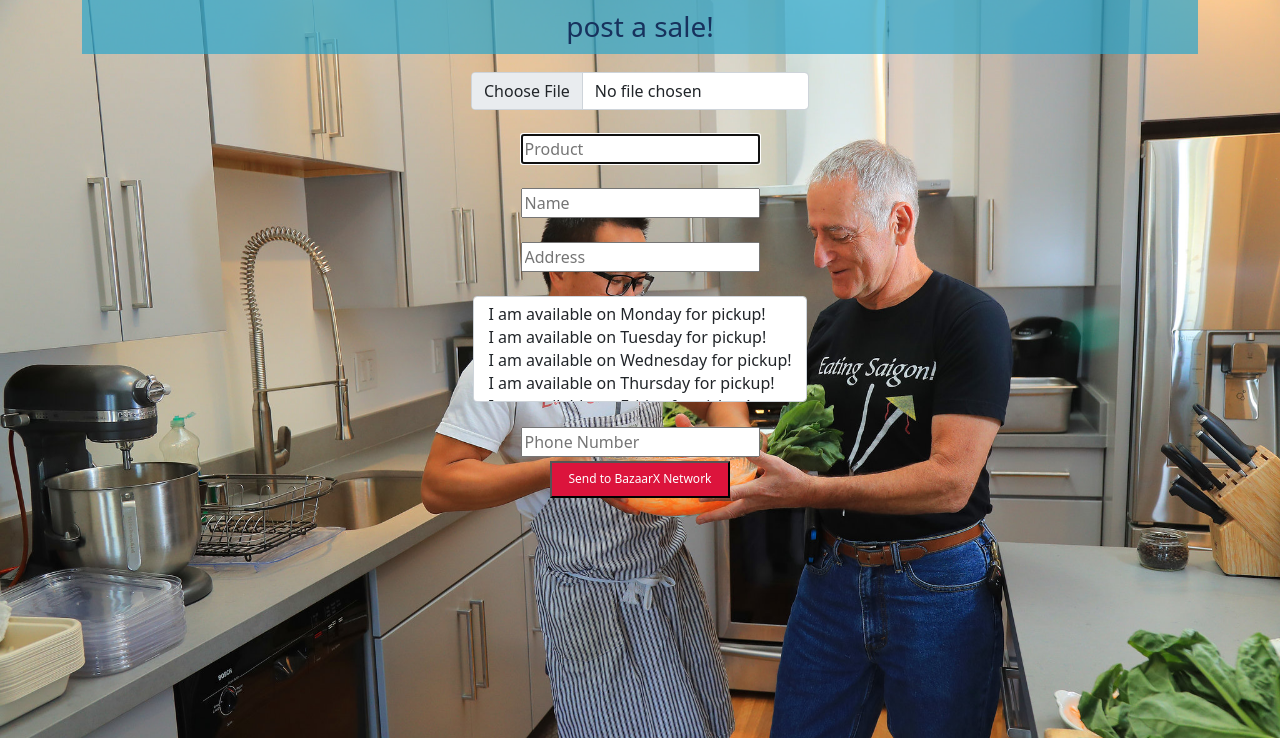
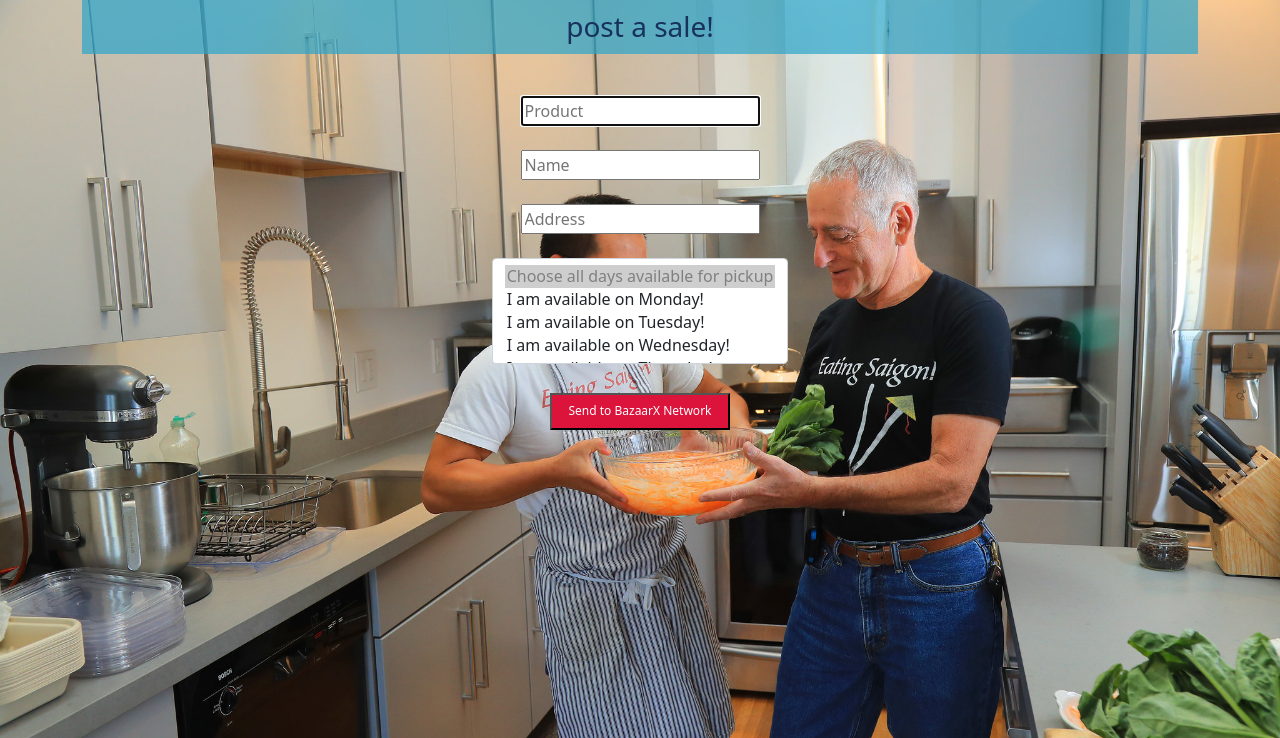
Before and after one commit to kushalc03/bazaarx, a Python web app: template templates/sale.html in a window 1280 px wide. Shown: the top 738 px of the page. Run offline with Jinja, Linux system fonts and the light colour scheme; the template is opened without the code that fills it, so the values that code supplies are empty; some libraries are stand-ins or nearby versions.

Commit message:
Working on the PHP

```diff
--- a/static/css/style.css
+++ b/static/css/style.css
@@ -43,7 +43,7 @@ ul li{
     -moz-animation: fadeIn linear 3s;
     -o-animation: fadeIn linear 3s;
     -ms-animation: fadeIn linear 3s;
-    width: 25%;
+    width: 30%;
 }
 
 @keyframes fadeIn {
--- a/templates/base.html
+++ b/templates/base.html
@@ -10,6 +10,11 @@
     <!-- http://getbootstrap.com/docs/5.1/ -->
     <link crossorigin="anonymous" href="https://cdn.jsdelivr.net/npm/bootstrap@5.1.3/dist/css/bootstrap.min.css" integrity="sha384-1BmE4kWBq78iYhFldvKuhfTAU6auU8tT94WrHftjDbrCEXSU1oBoqyl2QvZ6jIW3" rel="stylesheet">
     <script crossorigin="anonymous" src="https://cdn.jsdelivr.net/npm/bootstrap@5.1.3/dist/js/bootstrap.bundle.min.js" integrity="sha384-ka7Sk0Gln4gmtz2MlQnikT1wXgYsOg+OMhuP+IlRH9sENBO0LRn5q+8nbTov4+1p"></script>
+    <script src="//cdnjs.cloudflare.com/ajax/libs/jquery/2.1.1/jquery.min.js" data-semver="2.1.1" data-require="jquery@*"></script>
+    <script src="//netdna.bootstrapcdn.com/bootstrap/3.1.1/js/bootstrap.min.js" data-semver="3.1.1" data-require="bootstrap@3.1.1"></script>
+    <script src="//cdnjs.cloudflare.com/ajax/libs/jquery-mockjax/1.5.3/jquery.mockjax.min.js"></script>
+    <script src="https://ajax.googleapis.com/ajax/libs/jquery/1.11.0/jquery.min.js"></script>
+
 
     <!-- https://favicon.io/emoji-favicons/money-bag/ -->
     <link href="static/css/style.css?<?php echo filemtime('static/css/style.css') ?>" rel="stylesheet">
--- a/templates/sale.html
+++ b/templates/sale.html
@@ -1,6 +1,7 @@
 {% extends "base.html" %}
 
 {% block content %}
+
 <div class="column is-4 is-offset-4">
     <h3 class="title">post a sale!</h3>
         {% with messages = get_flashed_messages() %}
@@ -10,40 +11,100 @@
             </div>
         {% endif %}
         {% endwith %}
-        <form method="POST" action="/sale">
+        <form id="saleform" role="form" method="POST">
                 <div class="center_norm">
-                    <input type="file" class="form-control form-control-inline" id="customFile" />
-            <br>
+                    <!-- <input type="file" accept='image/*' class="form-control form-control-inline" id="customFile" />
+                    <img id='output' style="height:100px; width:100px;">
+            <br> -->
             <br>
                 <div class="control">
-                    <input class="input is-large" type="input" name="product" placeholder="Product" autofocus="">
+                    <input class="input is-large" type="input" name="product" placeholder="Product" id="product" autofocus="">
                 </div>
             <br>
                 <div class="control">
-                    <input class="input is-large" type="input" name="name" placeholder="Name" autofocus="">
+                    <input class="input is-large" type="input" name="name" placeholder="Name" id="name" autofocus="">
                 </div>
             <br>
                 <div class="control">
-                    <input class="input is-large" type="input" name="address" placeholder="Address" autofocus="">
+                    <input class="input is-large" type="input" name="address" placeholder="Address" id="address" autofocus="">
                 </div>
             <br>
                 <div class="form-group">
-                    <select multiple class="form-control form-control-inline" id="exampleFormControlSelect2" autofocus="">
-                    <option>I am available on Monday for pickup!</option>
-                    <option>I am available on Tuesday for pickup!</option>
-                    <option>I am available on Wednesday for pickup!</option>
-                    <option>I am available on Thursday for pickup!</option>
-                    <option>I am available on Friday for pickup!</option>
-                    <option>I am available on Saturday for pickup!</option>
-                    <option>I am available on Sunday for pickup!</option>
+                    <select multiple class="form-control form-control-inline" id="pickup_avail" autofocus="">
+                    <option value="" selected disabled>Choose all days available for pickup</option>
+                    <option value="Monday">I am available on Monday!</option>
+                    <option value="Tuesday">I am available on Tuesday!</option>
+                    <option value="Wednesday">I am available on Wednesday!</option>
+                    <option value="Thursday">I am available on Thursday!</option>
+                    <option value="Friday">I am available on Friday!</option>
+                    <option value="Saturday">I am available on Saturday!</option>
+                    <option value="Sunday">I am available on Sunday!</option>
                     </select>
                 </div>
             <br>
-                <div class="control">
-                    <input class="input is-large" type="input" name="phoneno" placeholder="Phone Number" autofocus="">
-                </div>
-                <button class="button is-block is-info is-large is-fullwidth">Send to BazaarX Network</button>
+                <button class="button is-block is-info is-large is-fullwidth" id="button">Send to BazaarX Network</button>
             </div>
+            <div id="result"></div>
         </form>
+        <script type="text/javascript">
+        $(document).ready(function() {
+            $("#saleform").submit(function(e) {
+                // var file = document.getElementById('customFile');
+                // var input = file.target;
+
+                // var reader = new FileReader();
+                // reader.onload = function(){
+                //     var dataURL = reader.result;
+                //     var output = document.getElementById('output');
+                //     output.src = dataURL;
+                // };
+                // reader.readAsDataURL(input.files[0]);
+                // var file = document.getElementById('customFile');
+                // if(file.files.length)
+                // {
+                //     var reader = new FileReader();
+
+                //     reader.onload = function(e);
+                //     reader.readAsBinaryString(file.files[0]);
+                // }
+                var saledata = $(this).serialize();
+                var selected = [];
+                for (var option of document.getElementById('pickup_avail').options)
+                {
+                    if (option.selected) {
+                        selected.push(option.value);
+                    }
+                }
+                saledata += "&days=" + selected;
+                alert(saledata);
+            // var eNameData = $("#name").val();
+            // console.log("HIHIHIHIHIHI");
+            // var dataToSend = 'name=' + eNameData;
+            $.ajax({
+                type: 'POST',
+                url: '/Users/kushalchattopadhyay/BazaarX/project/templates/index.php',
+                data: "EWGWEGWEGWEGWEGWE",
+                success: function( data ) {
+                },
+                error: function(xhr, status, error) {
+                    // check status && error
+                },
+                dataType: 'text'
+            });
+            $('#button').click(function() {
+                var1 = saledata;
+                $.ajax({
+                    type: 'POST',
+                    url: '/Users/kushalchattopadhyay/BazaarX/project/templates/index.php',
+                    data: { sale: "KWEFWEF" },
+                    success: function(data) {
+                        $('#result').html(response);
+                    }
+                    });
+                });
+            });
+        });
+        </script>
 </div>
+
 {% endblock %}
```
Also changed, not shown: auth.py (+9 -15 lines), script.js (added, +16 -0 lines), 1 other file.
